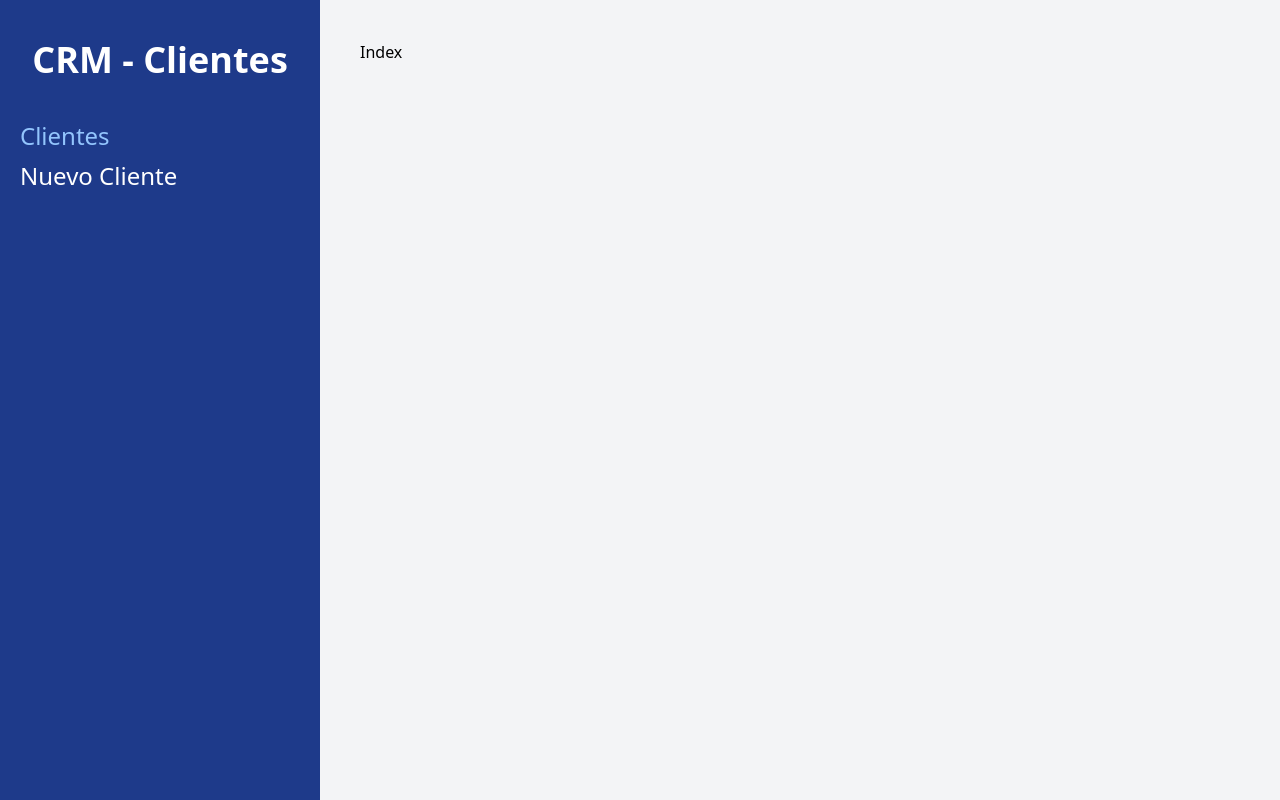
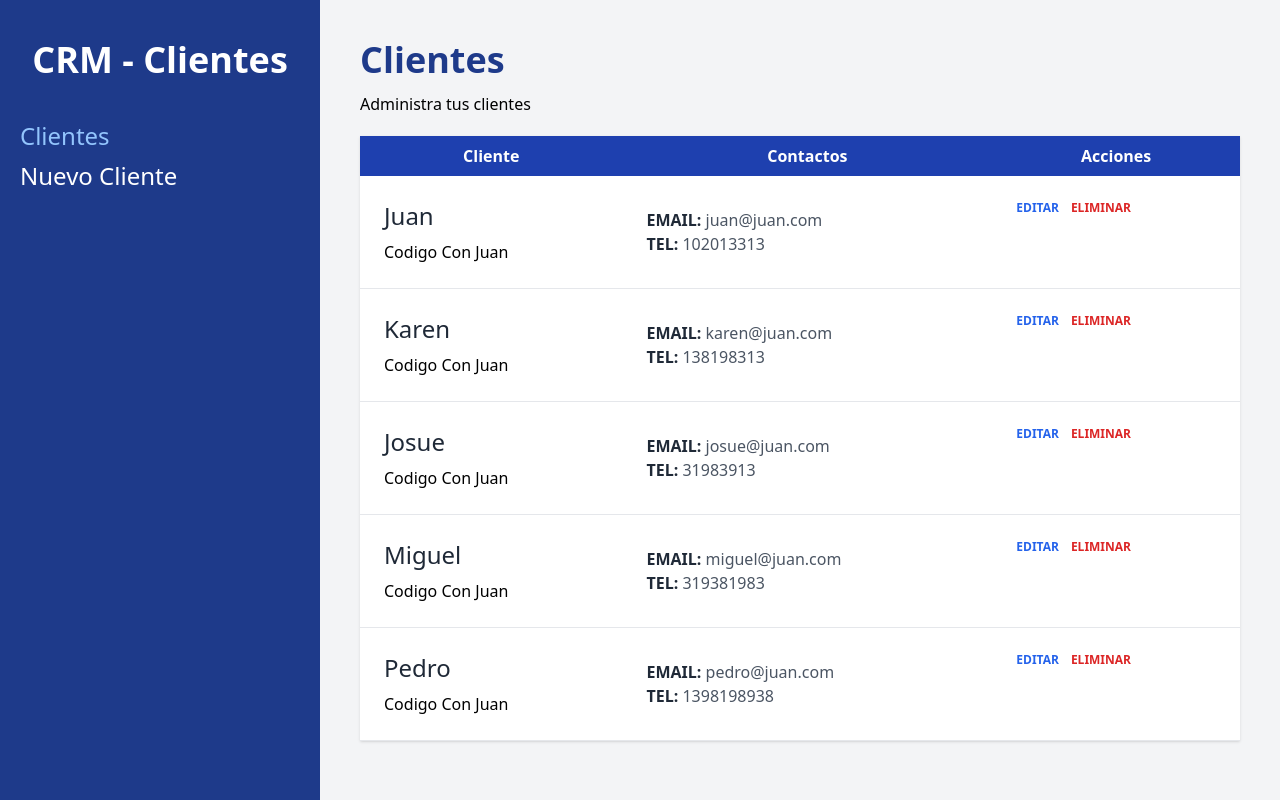
Before and after one commit to rrchoque/rlgc-04-crm-react, a React (Vite) app: page / in a window 1280 px wide. Built offline with nearby package versions, Linux system fonts and the light colour scheme.

Commit message:
Se creó la página de listado de clientes

```diff
--- /dev/null
+++ b/src/components/Cliente.jsx
@@ -0,0 +1,38 @@
+function Cliente({cliente}) {
+
+    const { nombre, telefono, email, empresa } = cliente
+
+  return (
+    <tr className="border-b">
+        <td className="p-6 space-y-2">
+            <p className="text-2xl text-gray-800">{ nombre }</p>
+            <p>{empresa}</p>
+        </td>
+        <td className="p-6">
+            <p className="text-gray-600">
+                <span className="text-gray-800 uppercase font-bold">Email: </span>{email}
+            </p>
+            <p className="text-gray-600">
+                <span className="text-gray-800 uppercase font-bold">Tel: </span>{telefono}
+            </p>
+        </td>
+        <td className="p-6 flex gap-3">
+            <button
+                type="button"
+                className="text-blue-600 hover:text-blue-700 uppercase font-bold text-xs"
+            >
+                Editar
+            </button>
+
+            <button
+                type="button"
+                className="text-red-600 hover:text-red-700 uppercase font-bold text-xs"
+            >
+                Eliminar
+            </button>
+        </td>
+    </tr>
+  )
+}
+
+export default Cliente
--- a/src/main.jsx
+++ b/src/main.jsx
@@ -4,7 +4,7 @@
 import { createBrowserRouter, RouterProvider } from 'react-router-dom'
 import Layout from './components/Layout'
 import NuevoCliente from './pages/NuevoCliente'
-import Index from './pages/Index'
+import Index, {loader as clientesLoader} from './pages/Index'
 
 const router = createBrowserRouter([
   {
@@ -13,7 +13,8 @@
     children: [
       {
         index: true,
-        element: <Index />
+        element: <Index />,
+        loader: clientesLoader
       },
       {
         path: '/clientes/nuevo',
--- a/src/pages/Index.jsx
+++ b/src/pages/Index.jsx
@@ -1,10 +1,81 @@
-import React from 'react'
+import {useLoaderData} from 'react-router-dom'
+import Cliente from '../components/Cliente';
+
+export function loader() {
+  const clientes = [
+    {
+        id: 1,
+        nombre: 'Juan',
+        telefono: 102013313,
+        email: "juan@juan.com",
+        empresa: 'Codigo Con Juan'
+    },
+    {
+        id: 2,
+        nombre: 'Karen',
+        telefono: 138198313,
+        email: "karen@juan.com",
+        empresa: 'Codigo Con Juan'
+    },
+    {
+        id: 3,
+        nombre: 'Josue',
+        telefono: 31983913,
+        email: "josue@juan.com",
+        empresa: 'Codigo Con Juan'
+    },
+    {
+        id: 4,
+        nombre: 'Miguel',
+        telefono: 319381983,
+        email: "miguel@juan.com",
+        empresa: 'Codigo Con Juan'
+    },
+    {
+        id: 5,
+        nombre: 'Pedro',
+        telefono: 1398198938,
+        email: "pedro@juan.com",
+        empresa: 'Codigo Con Juan'
+    },
+  ];
+
+  return clientes;
+}
 
 function Index() {
+
+  const clientes = useLoaderData();
+  console.log(clientes)
+
   return (
-    <div>
-      Index
-    </div>
+    <>
+      <h1 className='font-black text-4xl text-blue-900' >Clientes</h1>
+      <p className='mt-3'>Administra tus clientes</p>
+
+      {clientes.length ? (
+        <table className='w-full bg-white shadow mt-5 table-auto'>
+          <thead className='bg-blue-800 text-white'>
+            <tr>
+              <th className='p-2'>Cliente</th>
+              <th className='p-2'>Contactos</th>
+              <th className='p-2'>Acciones</th>
+            </tr>
+          </thead>
+
+          <tbody>
+            { clientes.map(cliente => (
+              <Cliente
+                cliente={cliente}
+                key={cliente.id}
+              />
+            )) }
+          </tbody>
+        </table>
+      ) : (
+        <p className='text-center mt-10'>No Hay Clientes aún</p>
+      )}
+    </>
   )
 }
 
```
